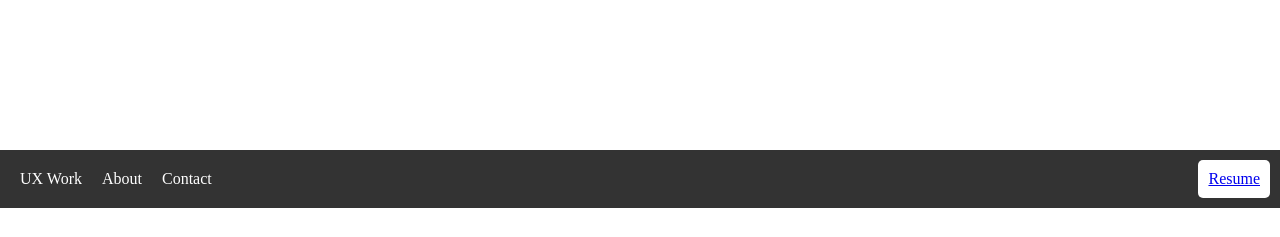
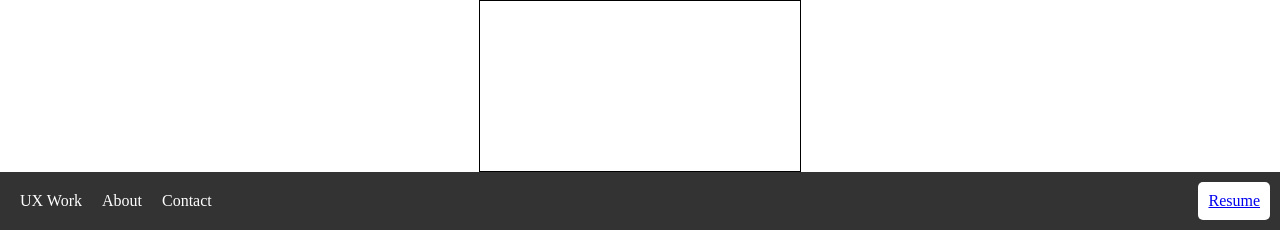
Before and after one commit to danielj1415/UI-UX-Portfolio, a website: page index.html in a window 1280 px wide. Shown: the top 237 px of the page. Drawn offline with Linux system fonts and the light colour scheme.

Commit message:
made changes to canvas

```diff
--- a/app.css
+++ b/app.css
@@ -44,4 +44,8 @@ h1 {
 canvas {
   display: block;
   margin: 0 auto;
+  max-width: 40%;
+  height: 100%;
+  border: 1px solid black;
+  padding: 10px;
 }
```
